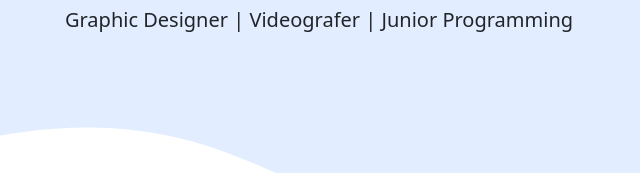
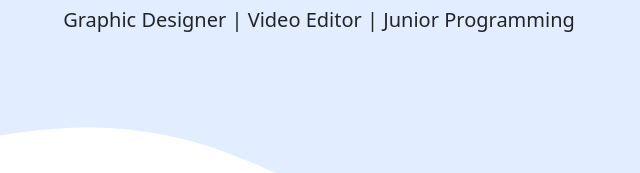
Before and after one commit to badiuszaman/lama, a plain HTML site: page index.html in a window 1280 px wide. Shown: the part 366-539 px from the top of the page, 321-961 px from the left. Drawn offline with nearby package versions, Linux system fonts and the light colour scheme.

Commit message:
Update index.html

```diff
--- a/index.html
+++ b/index.html
@@ -237,7 +237,7 @@ img.dataset.aosDuration = 1000;
 
 <script>
   gsap.registerPlugin(TextPlugin);
-  gsap.to('.lead', {duration:1.5, delay: 0.5, text: 'Graphic Designer | Videografer | Junior Programming'});
+  gsap.to('.lead', {duration:1.5, delay: 0.5, text: 'Graphic Designer | Video Editor | Junior Programming'});
   gsap.from('.navbar',  { duration: 1.5, y: '-100%', opacity: 0, ease: 'bounce'});
   gsap.from('.jumbotron img',  { duration: 1.5, opacity: 0, rotateY: 270});
 </script>
```
